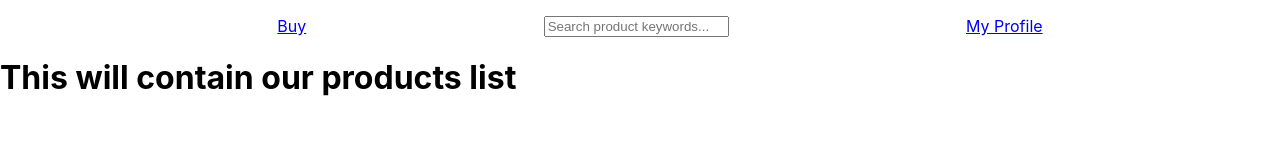
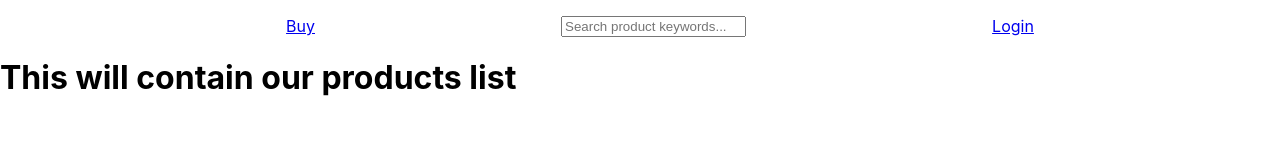
Before and after one commit to sampita/bangazon-client-virtual-magicians-1, a React (Create React App) app in the folder bangazon-react-app/: page / in a window 1280 px wide. Shown: the top 160 px of the page. Built offline with nearby package versions, Linux system fonts and the light colour scheme.

Commit message:
Profile is only viewable when user is authenticated

```diff
--- a/bangazon-react-app/src/components/navbar/NavBar.js
+++ b/bangazon-react-app/src/components/navbar/NavBar.js
@@ -26,9 +26,12 @@ class NavBar extends Component {
                         <li className="nav"><Link className="nav-link" to="/buy">Buy</Link></li>
                         <input type="text" placeholder="Search product keywords..."></input>
                         {isAuthenticated() ?
+                            <>
                             <li className="nav"><Link className="nav-link" to="/mycart">Shopping Cart</Link></li>
-                            : null}
-                        <li className="nav"><Link className="nav-link" to="/myprofile">My Profile</Link></li>
+                            <li className="nav"><Link className="nav-link" to="/myprofile">My Profile</Link></li>
+                            </>
+                            : <li className="nav"><Link className="nav-link" to="/login">Login</Link></li>
+                            }
                     </ul>
                 </nav>
             </header>
```
